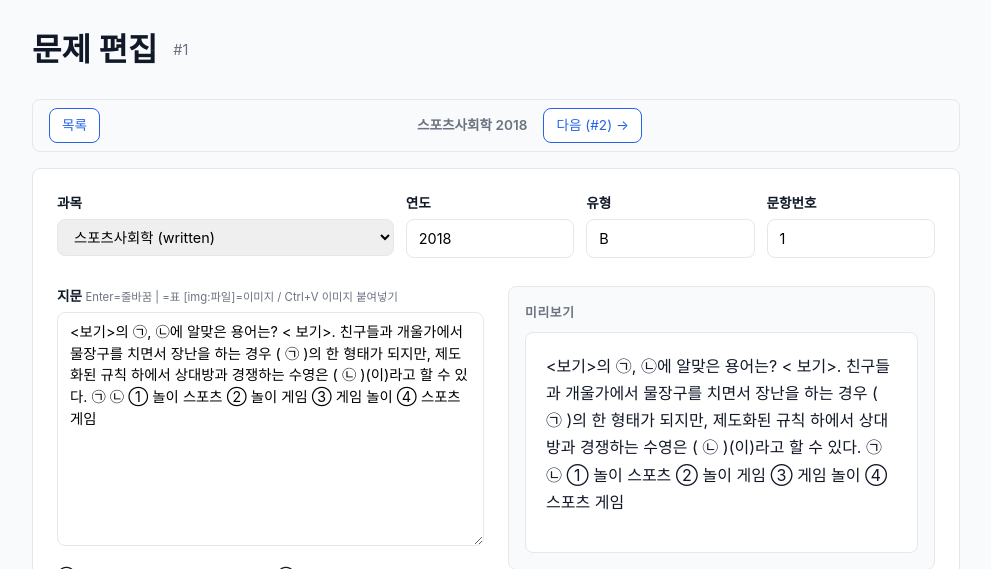
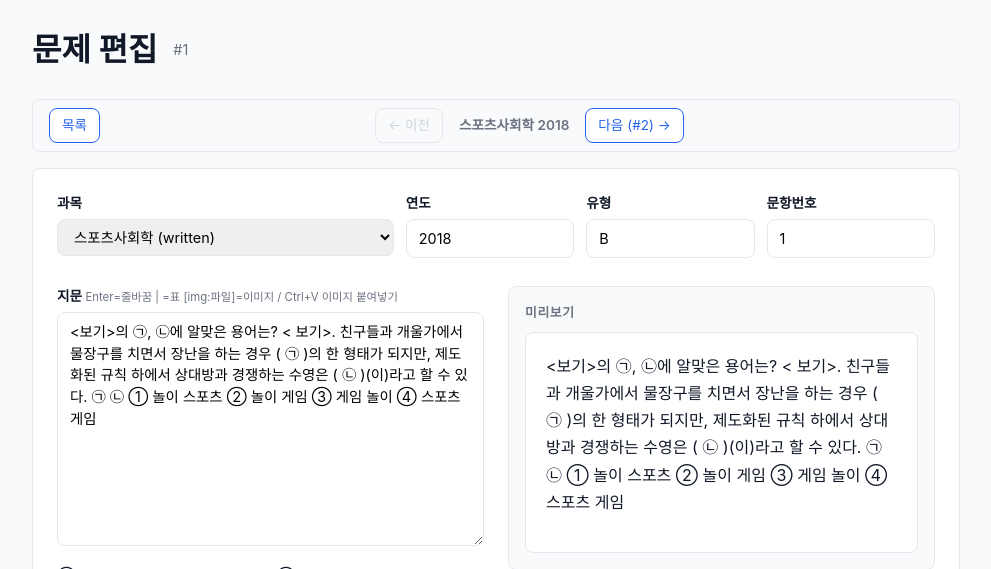
Before and after one commit to swish1995/sports, a Flask app: page /edit/1 in a window 1280 px wide. Shown: the part 56-625 px from the top of the page, without its empty margins (144-1135 px from the left). Run offline with Flask 3, Linux system fonts and the light colour scheme; data comes from the database, SQL or seed files in the repository.

Commit message:
feat: 필터 기본값 설정, 이전/다음 항상 표시, 마지막 문제 목록 이동 알림

```diff
--- a/app.py
+++ b/app.py
@@ -704,8 +704,6 @@ def manage_export():
 @app.route('/edit')
 def edit_list():
     db = get_db()
-    subject_filter = request.args.get('subject', '')
-    year_filter = request.args.get('year', '')
     page = request.args.get('page', 1, type=int)
     per_page = 20
 
@@ -713,23 +711,18 @@ def edit_list():
     subjects = db.execute('SELECT DISTINCT name FROM subjects WHERE category = "written" ORDER BY name').fetchall()
     years = db.execute('SELECT DISTINCT exam_year FROM questions WHERE exam_year IS NOT NULL AND exam_year != "" ORDER BY exam_year DESC').fetchall()
 
+    # 기본값: 가장 최근 연도, 첫 번째 과목
+    subject_filter = request.args.get('subject', subjects[0]['name'] if subjects else '')
+    year_filter = request.args.get('year', years[0]['exam_year'] if years else '')
+
     query = '''
         SELECT q.*, s.name as subject_name
         FROM questions q
         JOIN subjects s ON q.subject_id = s.id
-        WHERE 1=1
+        WHERE s.name = ? AND q.exam_year = ?
     '''
-    count_query = 'SELECT COUNT(*) FROM questions q JOIN subjects s ON q.subject_id = s.id WHERE 1=1'
-    params = []
-
-    if subject_filter:
-        query += ' AND s.name = ?'
-        count_query += ' AND s.name = ?'
-        params.append(subject_filter)
-    if year_filter:
-        query += ' AND q.exam_year = ?'
-        count_query += ' AND q.exam_year = ?'
-        params.append(year_filter)
+    count_query = 'SELECT COUNT(*) FROM questions q JOIN subjects s ON q.subject_id = s.id WHERE s.name = ? AND q.exam_year = ?'
+    params = [subject_filter, year_filter]
 
     total = db.execute(count_query, params).fetchone()[0]
     total_pages = (total + per_page - 1) // per_page
--- a/static/style.css
+++ b/static/style.css
@@ -940,6 +940,13 @@ body {
     background: var(--primary);
     color: white;
 }
+.btn-nav.disabled {
+    color: var(--gray-300);
+    border-color: var(--gray-200);
+    background: var(--gray-50);
+    cursor: default;
+    pointer-events: none;
+}
 
 /* ── 커스텀 모달 ── */
 .custom-modal-overlay {
--- a/templates/edit.html
+++ b/templates/edit.html
@@ -8,13 +8,11 @@
 <div class="edit-filters">
     <form action="/edit" method="GET" class="filter-form">
         <select name="year" onchange="this.form.submit()">
-            <option value="">전체 연도</option>
             {% for y in years %}
             <option value="{{ y.exam_year }}" {{ 'selected' if current_year == y.exam_year }}>{{ y.exam_year }}년</option>
             {% endfor %}
         </select>
         <select name="subject" onchange="this.form.submit()">
-            <option value="">전체 과목</option>
             {% for s in subjects %}
             <option value="{{ s.name }}" {{ 'selected' if current_subject == s.name }}>{{ s.name }}</option>
             {% endfor %}
--- a/templates/edit_detail.html
+++ b/templates/edit_detail.html
@@ -7,7 +7,6 @@
     <span class="edit-id">#{{ q.id }}</span>
 </div>
 
-{% if prev_q or next_q %}
 <div class="edit-nav">
     <a href="{{ request.args.get('return_url', '/edit') }}" class="btn btn-nav" data-nav="list">목록</a>
     <div class="edit-nav-center">
@@ -15,16 +14,19 @@
         <a href="/edit/{{ prev_q.id }}?return_url={{ request.args.get('return_url', '/edit')|urlencode }}" class="btn btn-nav" data-nav="prev">
             ← 이전 (#{{ prev_q.question_number }})
         </a>
+        {% else %}
+        <span class="btn btn-nav disabled">← 이전</span>
         {% endif %}
         <span class="edit-nav-info">{{ nav_subject }} {{ nav_year }}</span>
         {% if next_q %}
         <a href="/edit/{{ next_q.id }}?return_url={{ request.args.get('return_url', '/edit')|urlencode }}" class="btn btn-nav" data-nav="next">
             다음 (#{{ next_q.question_number }}) →
         </a>
+        {% else %}
+        <a href="{{ request.args.get('return_url', '/edit') }}" class="btn btn-nav" data-nav="last">다음 →</a>
         {% endif %}
     </div>
 </div>
-{% endif %}
 
 <!-- 커스텀 알림 모달 -->
 <div class="custom-modal-overlay" id="modalOverlay">
@@ -223,26 +225,40 @@ form.addEventListener('submit', function(e) {
     });
 });
 
-// ── 이전/다음 버튼 더티 체크 ──
-document.querySelectorAll('[data-nav]').forEach(btn => {
-    btn.addEventListener('click', function(e) {
-        if (!isDirty()) return; // 변경 없으면 그냥 이동
-        e.preventDefault();
-        const href = this.href;
+// ── 이전/다음/목록 버튼 더티 체크 ──
+function navigateTo(href, isLast) {
+    function goOrLast() {
+        if (isLast) {
+            showModal('마지막 문제입니다. 목록으로 이동합니다.', [
+                { text: '확인', cls: 'btn-primary', onClick: () => location.href = href }
+            ]);
+        } else {
+            location.href = href;
+        }
+    }
+
+    if (!isDirty()) { goOrLast(); return; }
+
     showModal('변경 사항이 있습니다. 저장하고 이동하시겠습니까?', [
         { text: '저장하고 이동', cls: 'btn-primary', onClick: () => {
             saveViaAjax().then(data => {
                 if (data.success) {
                     markClean();
                     showModal('저장되었습니다.', [
-                            { text: '확인', cls: 'btn-primary', onClick: () => location.href = href }
+                        { text: '확인', cls: 'btn-primary', onClick: () => goOrLast() }
                     ]);
                 }
             });
         }},
-            { text: '저장하지 않고 이동', cls: 'btn-secondary', onClick: () => location.href = href },
+        { text: '저장하지 않고 이동', cls: 'btn-secondary', onClick: () => goOrLast() },
         { text: '취소', cls: 'btn-secondary', onClick: () => {} }
     ]);
+}
+
+document.querySelectorAll('[data-nav]').forEach(btn => {
+    btn.addEventListener('click', function(e) {
+        e.preventDefault();
+        navigateTo(this.href, this.dataset.nav === 'last');
     });
 });
 
```
Lines whose indentation alone changed are shown as unchanged.
